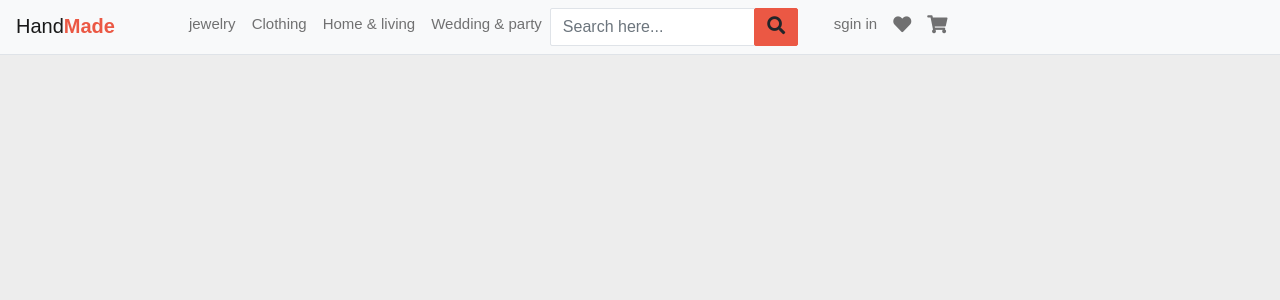
After one commit to AliHusseinWali/handmade, a Django app: page /note_header in a window 1280 px wide. The commit adds this page. Shown: the top 300 px of the page. Run offline with Django 4.2, Linux system fonts and the light colour scheme; data comes from the database, SQL or seed files in the repository.

Commit message:
add new navbar

```diff
--- a/finalProject/handMade/admin.py
+++ b/finalProject/handMade/admin.py
@@ -8,6 +8,9 @@ class customerAdmin(admin.ModelAdmin):
 class productAdmin(admin.ModelAdmin):
     list_display =  ('title','description','imageLink', 'category','price','availability')
 
+class categoriesAdmin(admin.ModelAdmin):
+    list_display = ('title','sub_category')
+
 admin.site.register(Customer,customerAdmin)
-admin.site.register(Categories)
+admin.site.register(Categories,categoriesAdmin)
 admin.site.register(Product,productAdmin)
--- a/finalProject/handMade/models.py
+++ b/finalProject/handMade/models.py
@@ -20,11 +20,21 @@ class Customer(models.Model):
 
 
 class Categories(models.Model):
-    name = models.CharField(max_length=200, db_column="Catogery", null=True)
-    sub_category = models.ForeignKey('self', on_delete=models.CASCADE, null=True,blank=True)
+    title = models.ForeignKey('self', related_name='children' ,on_delete=models.CASCADE,db_column="Main category" ,null=True,blank=True)
+    sub_category = models.CharField(max_length=200, db_column="Sub category", null=True)
+
 
     def __str__(self):
-        return self.name
+        return self.title
+
+    def __str__(self):
+        main_category = [self.sub_category]
+        Sub = self.title
+        while Sub is not None:
+            main_category.append(Sub.sub_category)
+            Sub = Sub.title
+        return ' -> '.join(main_category[::-1])
+
 
 
 class Product (models.Model):
--- a/finalProject/handMade/static/handMade/style.css
+++ b/finalProject/handMade/static/handMade/style.css
@@ -429,8 +429,6 @@ ul .mynav{
     }
   }
 
-
-
   body {
       font-family: 'Varela Round', sans-serif;
   }
@@ -473,7 +471,6 @@ ul .mynav{
   .search-box {
       width: 90%;
       position:relative;
-      margin-bottom: 2rem;
       border-radius: 2rem;
   }
   .search-box input {
@@ -562,10 +559,7 @@ ul .mynav{
       border-radius: 6px;
       background: #FFF;
   }
-  .form.signup{
 
-      /* pointer-events: none; */
-  }
   .forms.show-signup .form.signup{
       opacity: 1;
       pointer-events: auto;
@@ -580,9 +574,7 @@ ul .mynav{
       color: #232836;
       text-align: center;
   }
-  form{
-      margin-top: 30px;
-  }
+
   .form .field{
       position: relative;
       height: 50px;
@@ -712,3 +704,7 @@ ul .mynav{
   .opasity:hover{
     opacity: 0.7;
   }
+
+  #id_title{
+    background-color: #00b4d5;
+  }
--- /dev/null
+++ b/finalProject/handMade/static/handMade/style2.css
@@ -0,0 +1,18 @@
+
+    .navbar-nav li:hover > ul.dropdown-menu {
+       display: block;
+   }
+   .dropdown-submenu {
+       position:relative;
+   }
+   .dropdown-submenu>.dropdown-menu {
+       top: 0;
+       left: 100%;
+       margin-top:-6px;
+   }
+
+   /* rotate caret on hover */
+   .dropdown-menu > li > a:hover:after {
+       text-decoration: underline;
+       transform: rotate(-90deg);
+   }
--- a/finalProject/handMade/templates/handMade/addProduct.html
+++ b/finalProject/handMade/templates/handMade/addProduct.html
@@ -1,3 +1,5 @@
+{% load static %}
+
 <!DOCTYPE html>
 <html lang="en">
 <head>
@@ -5,10 +7,11 @@
     <meta http-equiv="X-UA-Compatible" content="IE=edge">
     <meta name="viewport" content="width=device-width, initial-scale=1.0">
     <title>Document</title>
+    <link href="{% static 'handMade/style.css' %}" rel="stylesheet">
+
 </head>
 <body>
     {% load crispy_forms_tags %}
-{% load static %}
 
 <form action="{% url 'addProduct'%}" method="POST">
     {% csrf_token %}
--- /dev/null
+++ b/finalProject/handMade/templates/handMade/note_header.html
@@ -0,0 +1,107 @@
+{% load static %}
+
+<!DOCTYPE html>
+<html lang="en">
+<head>
+    <meta charset="UTF-8">
+    <meta http-equiv="X-UA-Compatible" content="IE=edge">
+    <meta name="viewport" content="width=device-width, initial-scale=1.0">
+    <link href="https://cdn.jsdelivr.net/npm/bootstrap@5.0.2/dist/css/bootstrap.min.css" rel="stylesheet" integrity="sha384-EVSTQN3/azprG1Anm3QDgpJLIm9Nao0Yz1ztcQTwFspd3yD65VohhpuuCOmLASjC" crossorigin="anonymous">
+    <link href="https://cdnjs.cloudflare.com/ajax/libs/font-awesome/6.2.0/css/all.min.css">
+    <link rel="stylesheet" href="https://maxcdn.bootstrapcdn.com/font-awesome/4.7.0/css/font-awesome.min.css">
+    <link rel="stylesheet" href="https://fonts.googleapis.com/icon?family=Material+Icons">
+    <link rel="stylesheet" href="https://fonts.googleapis.com/css2?family=Material+Symbols+Outlined:opsz,wght,FILL,GRAD@20..48,100..700,0..1,-50..200" />
+    <link rel="stylesheet" href="https://cdnjs.cloudflare.com/ajax/libs/font-awesome/5.15.4/css/all.min.css"integrity="sha512-1ycn6IcaQQ40/MKBW2W4Rhis/DbILU74C1vSrLJxCq57o941Ym01SwNsOMqvEBFlcgUa6xLiPY/NS5R+E6ztJQ==" crossorigin="anonymous" referrerpolicy="no-referrer" />
+    <link href="{% static 'handMade/style.css' %}" rel="stylesheet">
+    <link href="{% static 'handMade/style2.css' %}" rel="stylesheet">
+
+    <title>Document</title>
+</head>
+<body>
+
+    <div class="col-lg-12">
+        <nav class="navbar navbar-expand-md navbar-light bg-light">
+            <a class="navbar-brand pb-2" href="{% url 'home' %}">Hand<b>Made</b></a>
+            <div class="collapse navbar-collapse" id="navbarNavDropdown">
+                <ul class="navbar-nav">
+
+                    {% for i in category %}
+                    {% if not i.children.all %}
+                    <li class="nav-item">
+                        <a class="nav-link" href="#">{{i.sub_category}}</a>
+                    </li>
+
+                    {% else %}
+
+                    <li class="nav-item dropdown">
+                        <a class="nav-link" href="#" id="navbarDropdownMenuLink" data-toggle="dropdown" aria-haspopup="true" aria-expanded="false"> {{i.sub_category}} </a>
+                        <ul class="dropdown-menu" aria-labelledby="navbarDropdownMenuLink">
+
+                        {% for obj in i.children.all %}
+                            {% if not obj.children.all %}
+                            <li><a class="dropdown-item" href="#">{{obj.sub_category}}</a></li>
+                            {% else %}
+                            <li class="dropdown-submenu"><a class="dropdown-item" href="#">{{obj.sub_category}}</a>
+                                <ul class="dropdown-menu">
+                                {% for subobj in obj.children.all %}
+                                    <li><a class="dropdown-item" href="#">{{subobj.sub_category}}</a></li>
+                                {% endfor %}
+                                </ul>
+                            </li>
+                            {% endif %}
+                        {% endfor %}
+                        </ul>
+                    </li>
+                    {% endif %}
+                    {% endfor %}
+                    <li class="nav-item dropdown">
+                        {% if request.user.is_staff %}
+                        <a href="{% url 'addProduct'%}" class="nav-link ">Add Product</a>
+                        {% endif %}
+                    </li>
+                    <li class="nav-item dropdown">
+                        <div class=" ml-auto search-dropdown">
+                            <form>
+                                <div class="input-group search-box">
+                                  <input type="text" id="search" class="form-control" placeholder="Search here...">
+                                  <div class="input-group-append">
+                                    <button type="button" class="btn"><i class="fa fa-search"></i></button>
+                                  </div>
+                                </div>
+                            </form>
+                        </div>
+                    </li>
+                    {% if request.user.is_authenticated %}
+                    <li class="nav-item dropdown">
+                        <a href="{% url 'logout' %}" class="nav-item nav-link">Logout</a>
+                    </li>
+                    <li class="nav-item dropdown">
+                        <a href="{% url 'user_favorites' %}" class="nav-item nav-link"><i class="fas fa-heart"></i></a>
+                    </li>
+                    <li class="nav-item dropdown"><a href="{% url 'cart' %}" class="nav-item nav-link"><i class="fas fa-shopping-cart"></i></a>
+                    </li>
+                    {% else %}
+                    <li class="nav-item dropdown">
+                        <a href="{% url 'login' %}" class="nav-item nav-link">sgin in</a>
+                    </li>
+                    <li class="nav-item dropdown">
+                        <a href="{% url 'user_favorites' %}" class="nav-item nav-link"><i class="fas fa-heart"></i></a>
+                    </li>
+                    <li class="nav-item dropdown">
+                        <a href="{% url 'cart' %}" class="nav-item nav-link"><i class="fas fa-shopping-cart"></i></a>
+                    </li>
+
+
+                    {% endif %}
+
+
+                </ul>
+            </div>
+        </nav>
+    </div>
+
+        <!-- Option 1: Bootstrap Bundle with Popper -->
+    <script src="https://cdn.jsdelivr.net/npm/bootstrap@5.0.2/dist/js/bootstrap.bundle.min.js" integrity="sha384-MrcW6ZMFYlzcLA8Nl+NtUVF0sA7MsXsP1UyJoMp4YLEuNSfAP+JcXn/tWtIaxVXM" crossorigin="anonymous"></script>
+
+</body>
+</html>
--- a/finalProject/handMade/urls.py
+++ b/finalProject/handMade/urls.py
@@ -11,6 +11,7 @@ urlpatterns = [
     path('favorite', views.user_favorites , name='user_favorites'),
     path('Product_details/<int:id>', views.product_details , name='Product_details'),
     path('add_remove_favorite/<int:id>', views.add_remove_favorite , name='add_remove_favorite'),
+    path('note_header',views.categoreis , name='note_header'),
 
 
 ]
--- a/finalProject/handMade/views.py
+++ b/finalProject/handMade/views.py
@@ -1,6 +1,7 @@
 from math import prod
 from re import A
 from shutil import register_unpack_format
+from turtle import title
 from xml.sax.handler import property_declaration_handler
 from click import confirmation_option
 from django.forms import IntegerField
@@ -12,6 +13,7 @@ from django.http import  HttpResponseRedirect
 from django.urls import reverse
 from django.db import IntegrityError
 from.decorators import forAdmin, notLoggedUsers
+from .models import *
 
 
 # Create your views here.
@@ -95,3 +97,8 @@ def user_favorites(request):
 def product_details(request,id):
     product = Product.objects.get(pk=id)
     return render(request, 'handMade/product_details.html',{'product':product})
+
+
+def categoreis(request):
+    category = Categories.objects.filter(title=None)
+    return render(request, 'handMade/note_header.html' , {'category':category})
```
Also changed, not shown: finalProject/handMade/templates/handMade/header.html (+42 -6 lines), finalProject/db.sqlite3, finalProject/handMade/migrations/0006_remove_categories_name_categories_title_and_more.py (added).
